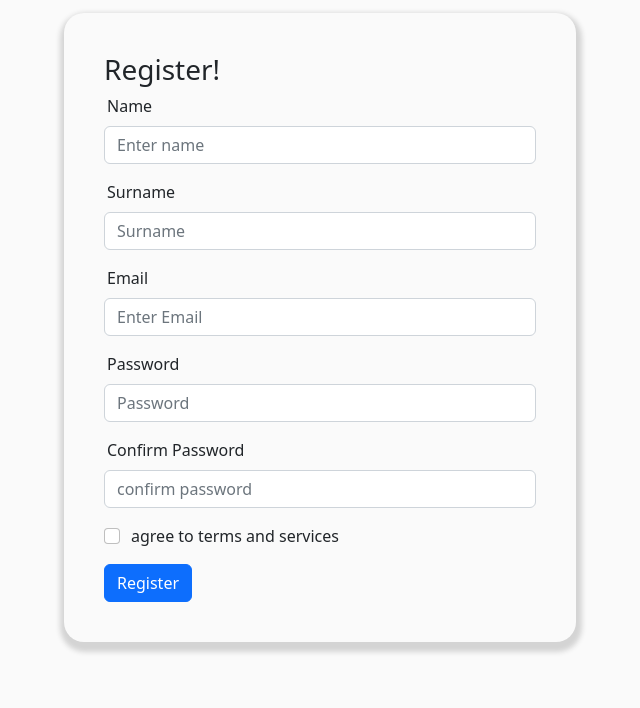
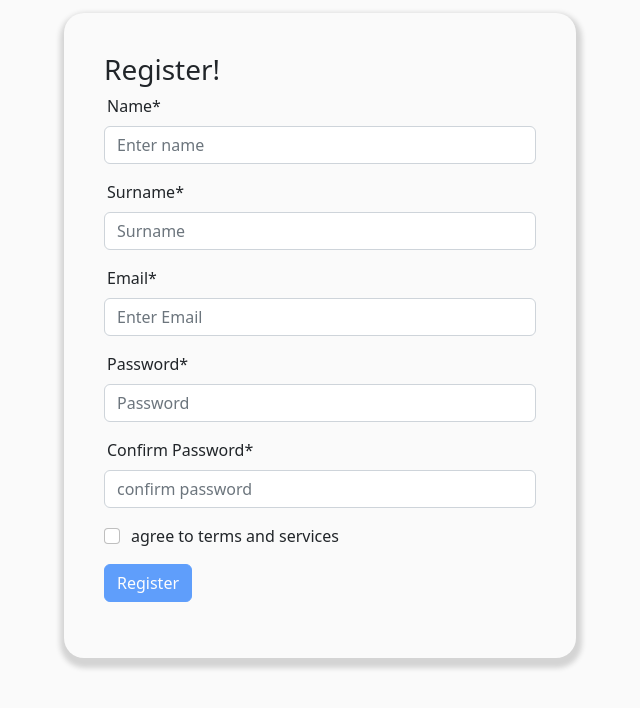
Before and after one commit to mohammadfaizan410/fixie-react-express, a React (Create React App) app in the folder frontend/: page /register in a window 1280 px wide. Shown: the top 708 px of the page, without its empty margins (320-960 px from the left). Built offline with nearby package versions, Linux system fonts and the light colour scheme.

Commit message:
regitser validation and loading

```diff
--- a/frontend/src/components/Register.js
+++ b/frontend/src/components/Register.js
@@ -5,61 +5,102 @@ import "../styles/register.css"
 import axios from 'axios';
 
 function Register() {
+
   const [registerData, setRegisterData] = React.useState({
     name: "", surname: "", email: "", password: "",
-        confirmPassword : ""
+    confirmPassword: ""
   })
 
-  const handleSubmit = (e) => {
+  const [isLoading, setIsLoading] = React.useState(false);
+
+  const [disabledBtn, setDisabledBtn] = React.useState(true);
+
+  const [passError, setPassError] = React.useState("");
+
+  const getResponse = async () => {
+    try {
+      const response = await axios.post(
+        `http://localhost:4000/api/register`,
+        { data: registerData }
+      );
+      return response;
+    }
+    catch (error) {
+      console.log(error);
+      return error;
+    }
+  }
+
+  const handleSubmit = async (e) => {
     e.preventDefault();
-      axios.post("http://localhost:4000/api/register",{
-          data : registerData,
-      }).then(response => {
-          console.log(response.data)
-      }, error => {
-        console.log(error);
-        })
-
+    if (registerData.password !== registerData.confirmPassword) {
+      setPassError("passwords must match!");
+      setDisabledBtn(true)
+    }
+    else {
+      setIsLoading(true);
+      const res = await getResponse();
+      setIsLoading(false);
+      console.log(res);
       setRegisterData({
         name: "", surname: "", email: "", password: "",
-            confirmPassword : ""
+        confirmPassword: ""
       })
       }
 
+    //   axios.post("http://localhost:4000/api/register", {
+    //     data: registerData,
+    // }).then(response => {
+    //   console.log(response.data)
+    // }, error => {
+    //   console.log(error);
+    // })
+  }
+
+
   const handleChange = (e) => {
-        setRegisterData({...registerData, [e.target.name] : e.target.value})
+    setRegisterData({ ...registerData, [e.target.name]: e.target.value });
+    if (!registerData.name || !registerData.surname || !registerData.email || !registerData.email || !registerData.password || !registerData.confirmPassword) {
+      setDisabledBtn(true)
+    }
+    else {
+      setDisabledBtn(false)
+      console.log(disabledBtn)
+    }
     }
 
   return (
     <Form onSubmit={handleSubmit} className="register-container" >
         <h3>Register!</h3>
     <Form.Group className="mb-3" controlId="formBasicName">
-      <Form.Label>Name</Form.Label>
+      <Form.Label>Name*</Form.Label>
               <Form.Control type="text" placeholder="Enter name" name='name' value={registerData.name} onChange={(e) => handleChange(e)} />
     </Form.Group>
 
     <Form.Group className="mb-3" controlId="formBasicSurname">
-      <Form.Label>Surname</Form.Label>
+      <Form.Label>Surname*</Form.Label>
       <Form.Control type="text" placeholder="Surname" name='surname' value={registerData.surname} onChange={(e)=>handleChange(e)}/>
     </Form.Group>
     <Form.Group className="mb-3" controlId="formBasicEmail">
-      <Form.Label>Email</Form.Label>
+      <Form.Label>Email*</Form.Label>
       <Form.Control type="email" placeholder="Enter Email" name='email' value={registerData.email} onChange={(e)=>handleChange(e)}/>
     </Form.Group>
     <Form.Group className="mb-3" controlId="formBasicPassword">
-      <Form.Label>Password</Form.Label>
+      <Form.Label>Password*</Form.Label>
       <Form.Control type="password" placeholder="Password" name='password' value={registerData.password} onChange={(e)=>handleChange(e)}/>
     </Form.Group>
     <Form.Group className="mb-3" controlId="formBasicConfirmPassword">
-      <Form.Label>Confirm Password</Form.Label>
+      <Form.Label>Confirm Password*</Form.Label>
       <Form.Control type="password" placeholder="confirm password" name='confirmPassword' value={registerData.confirmPassword} onChange={(e)=>handleChange(e)}/>
     </Form.Group>
     <Form.Group className="mb-3" controlId="formBasicCheckbox">
       <Form.Check type="checkbox" label="agree to terms and services" />
     </Form.Group>
-    <Button variant="primary" type="submit">
-      Register
+    <Button variant="primary" type="submit" disabled={disabledBtn}>
+        {isLoading ? <div className="spinner-grow" role="status">
+        </div> : "Register"}
       </Button>
+      <p style={{ color: "red" }}>{passError}</p>
   </Form>
   )
 }
```
Also changed, not shown: 1 other file (tests, documents, lock files or other folders). Lines whose indentation alone changed are shown as unchanged.
